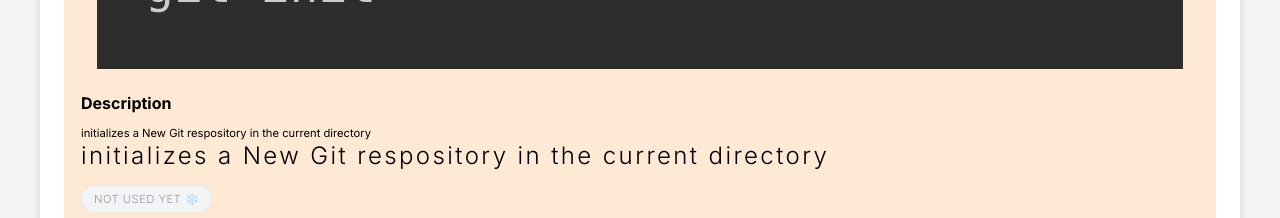
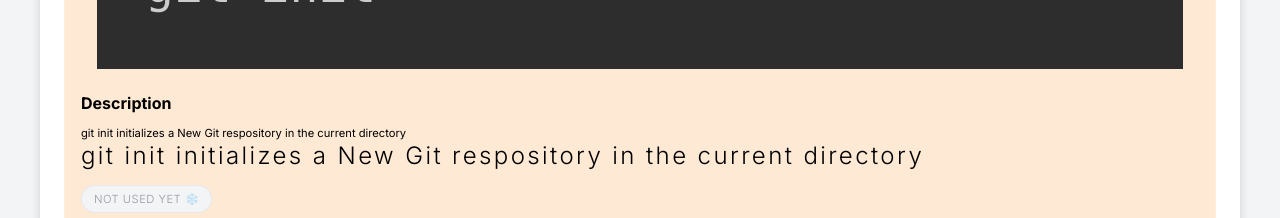
Before and after one commit to erickrod54/git-and-github-workflow, a React (Create React App) app: page / in a window 1280 px wide. Shown: the part 8260-8478 px from the top of the page. Built offline with nearby package versions, Linux system fonts and the light colour scheme.

Commit message:
git-and-github-workflow - version 6.18 - data js - Features: Adding git init to description

```diff
--- a/src/data.js
+++ b/src/data.js
@@ -1,7 +1,7 @@
-/**git-and-github-workflow  - version 6.17 - data js
+/**git-and-github-workflow  - version 6.18 - data js
  * - Features:
  *
- *     --> Adding 'git remote -v' to description
+ *     --> Adding 'git init' to description
  *
  * Note: This component will have later the main menu
  * to each pattern and its explanations and use cases
@@ -81,7 +81,7 @@
       id:10,
       category:'git often use',
       command:'git init',
-      description:'initializes a New Git respository in the current directory'
+      description:'git init initializes a New Git respository in the current directory'
     },
     {
       id:11,
```
